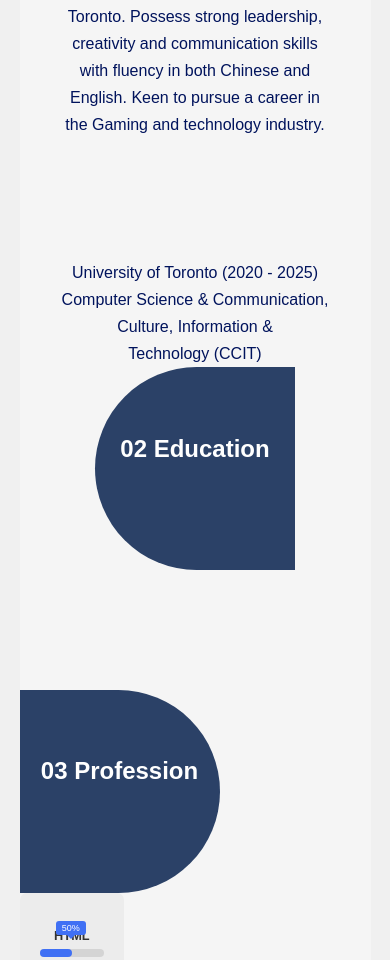
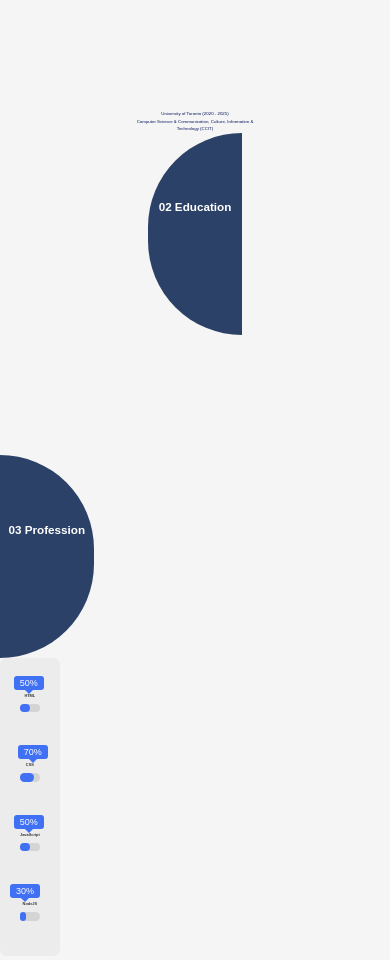
Before and after one commit to WayneMYeung/Bootstrap-Porfolio, a website: page html/resume.html in a window 390 px wide. Shown: the part 536-1496 px from the top of the page. Drawn offline with Linux system fonts and the light colour scheme; a web font is replaced by a local one.

Commit message:
Revert "Fix resume scaling on large screens"

```diff
--- a/css/resume.css
+++ b/css/resume.css
@@ -23,8 +23,6 @@ body {
 .container {
     margin: 0 auto;
     background: white;
-    width: 90%;
-    max-width: 1200px;
 }
 
 /* ===================================== */
@@ -77,10 +75,10 @@ body {
 .left-cell, .right-cell {
     background: var(--color-blue);
     color: white;
-    width: clamp(200px, 24vw, 280px);
+    width: 24vw;
     height: 24vh;
     padding: 8vh 0;
-    font-size: clamp(1.5rem, 3vw, 2.5rem);
+    font-size: 3vw;
     font-weight: bold;
     text-align: center;
     margin-right: 60px;
@@ -94,7 +92,7 @@ body {
 }
 
 .content-text {
-    font-size: clamp(1rem, 1.125vw, 1.2rem);
+    font-size: 1.125vw;
     line-height: 1.7;
     color: var(--color-text);
     flex: 1;
@@ -114,7 +112,7 @@ body {
 }
 
 .profile-text {
-    font-size: clamp(1rem, 1.125vw, 1.2rem);
+    font-size: 1.125vw;
     line-height: 1.7;
     color: #333;
     flex: 1;
@@ -138,7 +136,7 @@ body {
 .education-content {
     margin-right: 120px;
     flex: 1;
-    font-size: clamp(2rem, 5vw, 3rem);
+    font-size: 5vw;
 }
 
 /* ===================================== */
@@ -180,7 +178,7 @@ body {
 
 .skill-box .title {
   display: block;
-  font-size: clamp(0.8rem, 1vw, 1.2rem);
+  font-size: 1vw;
   font-weight: 600;
   color: #333;
 }
```
